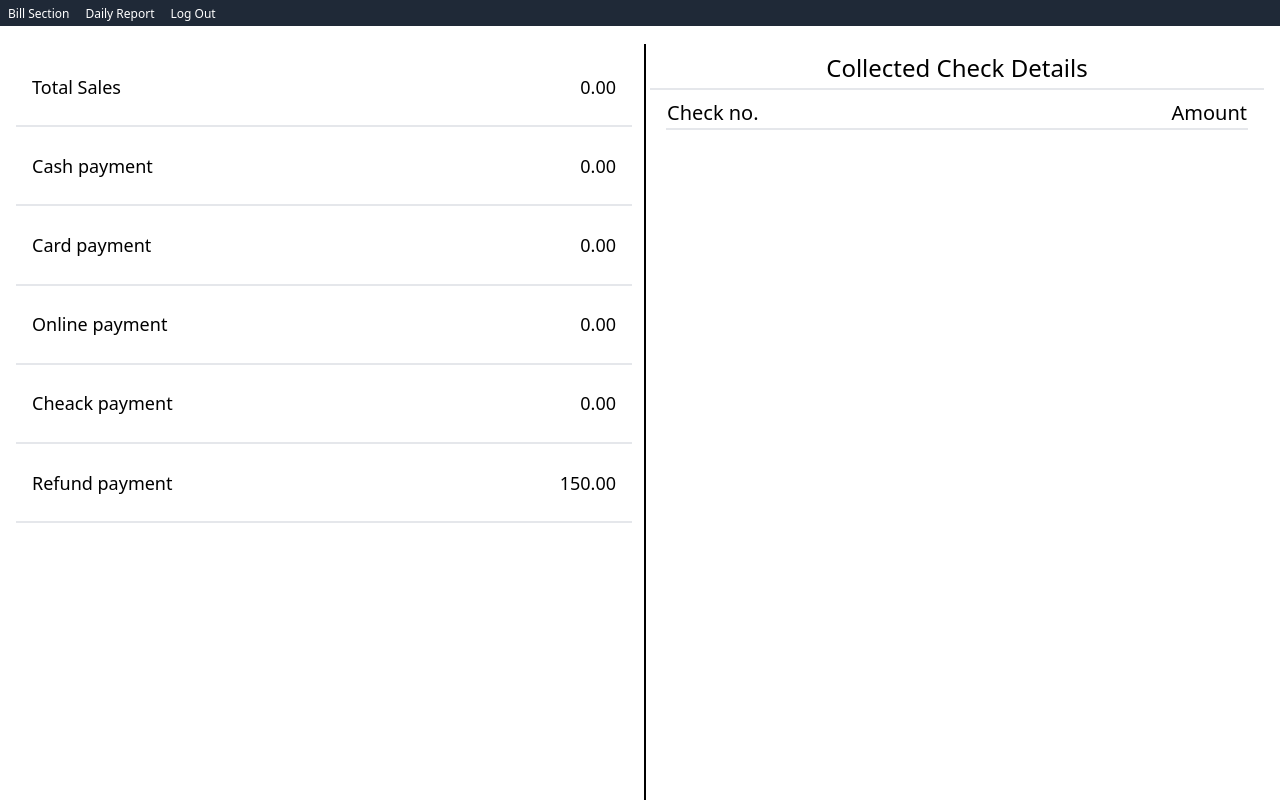
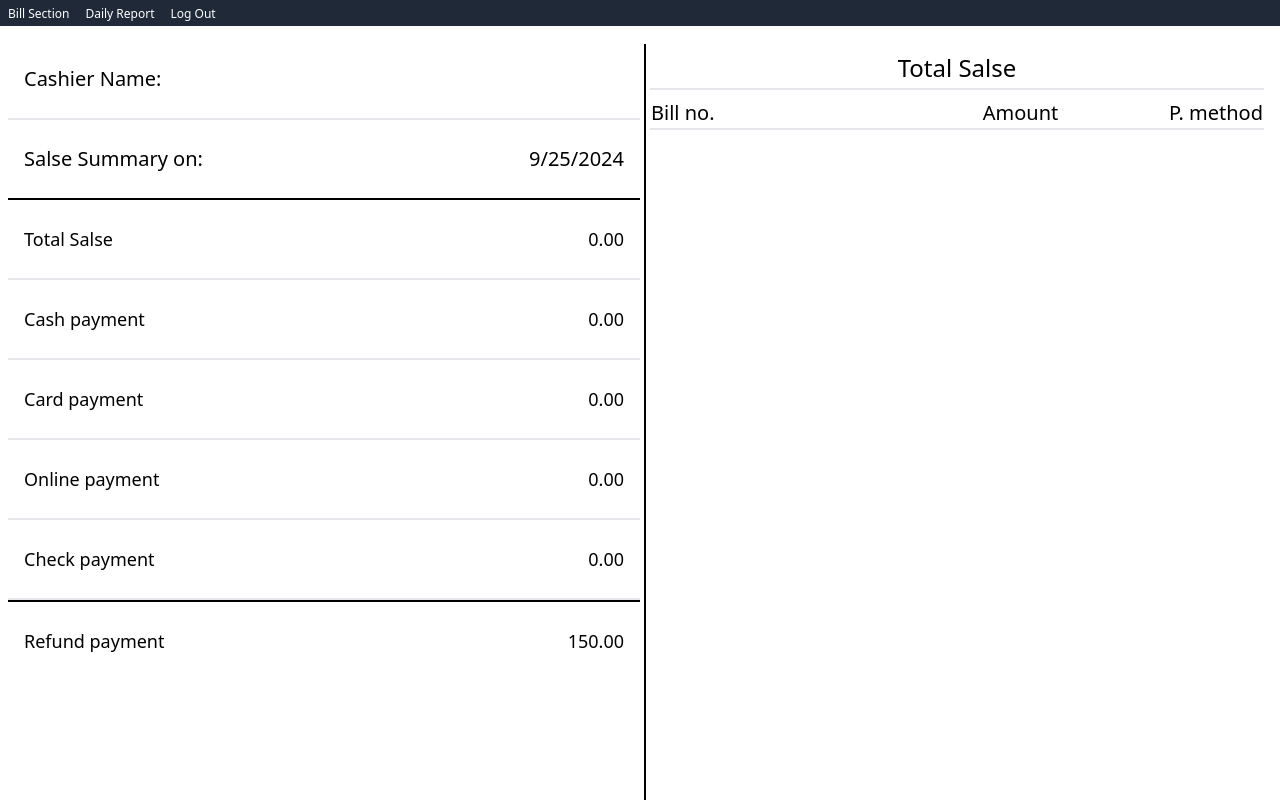
Before and after one commit to DulanjanKavi/POS, a React (Vite) app: page /report in a window 1280 px wide. Built offline with nearby package versions, Linux system fonts and the light colour scheme.

Commit message:
add detail components

```diff
--- a/src/pages/report.tsx
+++ b/src/pages/report.tsx
@@ -2,7 +2,10 @@ import React,{useState} from 'react'
 import Menubar from '../component/menubar'
 import CheckDetailComponenet from '../component/checkDetailComponenet';
 import Refundcomponent from '../component/refundcomponenet';
-
+import AllSalse from '../component/allSalse';
+import CashPayment from '../component/cashPayment';
+import CardPayment from '../component/cardPayment';
+import OnlinePayment from '../component/onlinePayment';
 
 function report() {
   const zero=0
@@ -11,6 +14,21 @@ function report() {
   const [bankPayment,setBankPayment]=useState(zero.toFixed(2))
   const [checkPayment,setCheckPayment]=useState(zero.toFixed(2))
   const [total,setTotal]=useState(zero.toFixed(2))
+  const [cashierName,setCashierName]=useState('')
+  const date = new Date();
+
+
+  const getCashierName=async()=>{
+    try{
+      const result=await window.WINDOW_API.getCashierName();
+      setCashierName(result)
+    }catch (error){
+      console.error(error)
+    }
+  }
+  getCashierName()
+
+
 
   const getCashPayment=async()=>{
     try{
@@ -86,14 +104,30 @@ function report() {
 
 
 
-    const [isShowCheckDetails, setIsShowCheckDetails] = useState(true);
+  const [showDetails, setShowDetails] = useState('all');
 
   const onClikeRefund = () => {
-    setIsShowCheckDetails(false);
+    setShowDetails('refund');
   };
 
   const onClickCheck = () => {
-    setIsShowCheckDetails(true);
+    setShowDetails('check');
+  };
+
+  const onClickTotal = () => {
+    setShowDetails('all');
+  };
+
+  const onClickCash = () => {
+    setShowDetails('cash');
+  };
+
+  const onClickCard = () => {
+    setShowDetails('card');
+  };
+
+  const onClickOnline = () => {
+    setShowDetails('online');
   };
 
 
@@ -113,11 +147,37 @@ function report() {
             <div className='col-span-1  h-screen-15 w-full'>
 
             {/*<UserComponent/>*/}
-            <div className='text-lg grid grid-rows-10 m-1 p-1 h-screen '>
-          <div className='row-span-1 flex justify-between px-4 py-1  border-b-2 items-center '>
-          <p>Total Sales </p>
+            <div className='text-lg grid grid-rows-10  h-screen '>
+            <div className='row-span-1 flex justify-between px-4 border-b-2  items-center text-xl'>
+          <p>Cashier Name:</p>
+          <p>{cashierName}</p>
+      </div>
+      <div className=' flex justify-between px-4 py-1  border-b-2 border-black items-center text-xl'>
+          <p>Salse Summary on:</p>
+          <p>{date.toLocaleDateString()}</p>
+      </div>
+
+
+
+
+
+
+      <div className='row-span-1 flex justify-between px-4 py-2  border-b-2 items-center'>
+    <button onClick={onClickTotal} className="flex justify-between w-full">
+        <div>
+            <p>Total Salse</p>
+        </div>
+        <div>
             <p>{total}</p>
         </div>
+    </button>
+</div>
+
+
+
+
+
+
       {/*<div className='row-span-1 flex justify-between px-4 py-2 rounded-lg border-2 items-center'>
       <p>Opening cash balance </p>
           <p>150.00</p>
@@ -131,25 +191,49 @@ function report() {
 
           <p>150.00</p>
       </div>*/}
+
+
       <div className='row-span-1 flex justify-between px-4 py-2  border-b-2 items-center'>
+    <button onClick={onClickCash} className="flex justify-between w-full">
+        <div>
             <p>Cash payment </p>
+        </div>
+        <div>
             <p>{cashPayment}</p>
         </div>
-
-      <div className='row-span-1 flex justify-between px-4 py-2 border-b-2 items-center'>
-      <p>Card payment </p>
-          <p>{cardPayment}</p>
+    </button>
 </div>
 
 <div className='row-span-1 flex justify-between px-4 py-2  border-b-2 items-center'>
+    <button onClick={onClickCard} className="flex justify-between w-full">
+        <div>
+            <p>Card payment </p>
+        </div>
+        <div>
+            <p>{cardPayment}</p>
+        </div>
+    </button>
+</div>
+
+<div className='row-span-1 flex justify-between px-4 py-2  border-b-2 items-center'>
+    <button onClick={onClickOnline} className="flex justify-between w-full">
+        <div>
             <p>Online payment </p>
+        </div>
+        <div>
             <p>{bankPayment}</p>
         </div>
+    </button>
+</div>
+
+
+
+
 
       <div className='row-span-1 flex justify-between px-4 py-2  border-b-2 items-center'>
     <button onClick={onClickCheck} className="flex justify-between w-full">
         <div>
-            <p>Cheack payment</p>
+            <p>Check payment</p>
         </div>
         <div>
             <p>{checkPayment}</p>
@@ -157,7 +241,7 @@ function report() {
     </button>
 </div>
 
-      <div className='row-span-1 flex justify-between px-4 py-2 border-b-2 items-center'>
+      <div className='row-span-1 flex justify-between px-4 py-2 border-t-2 border-black items-center'>
     <button onClick={onClikeRefund} className="flex justify-between w-full">
         <div>
             <p>Refund payment</p>
@@ -183,7 +267,31 @@ function report() {
 
             </div>
             <div className='col-span-1  h-screen-15 w-full'>
-            {isShowCheckDetails ? <CheckDetailComponenet /> : <Refundcomponent />}
+
+            {showDetails=='refund' && (
+              <Refundcomponent />
+            )
+            }
+            {showDetails=='check' && (
+              <CheckDetailComponenet />
+            )
+            }
+            {showDetails=='all' && (
+              <AllSalse />
+            )
+            }
+            {showDetails=='cash' && (
+              <CashPayment />
+            )
+            }
+            {showDetails=='card' && (
+              <CardPayment />
+            )
+            }
+            {showDetails=='online' && (
+              <OnlinePayment />
+            )
+            }
 
             </div>
 
```
Lines whose indentation alone changed are shown as unchanged.
